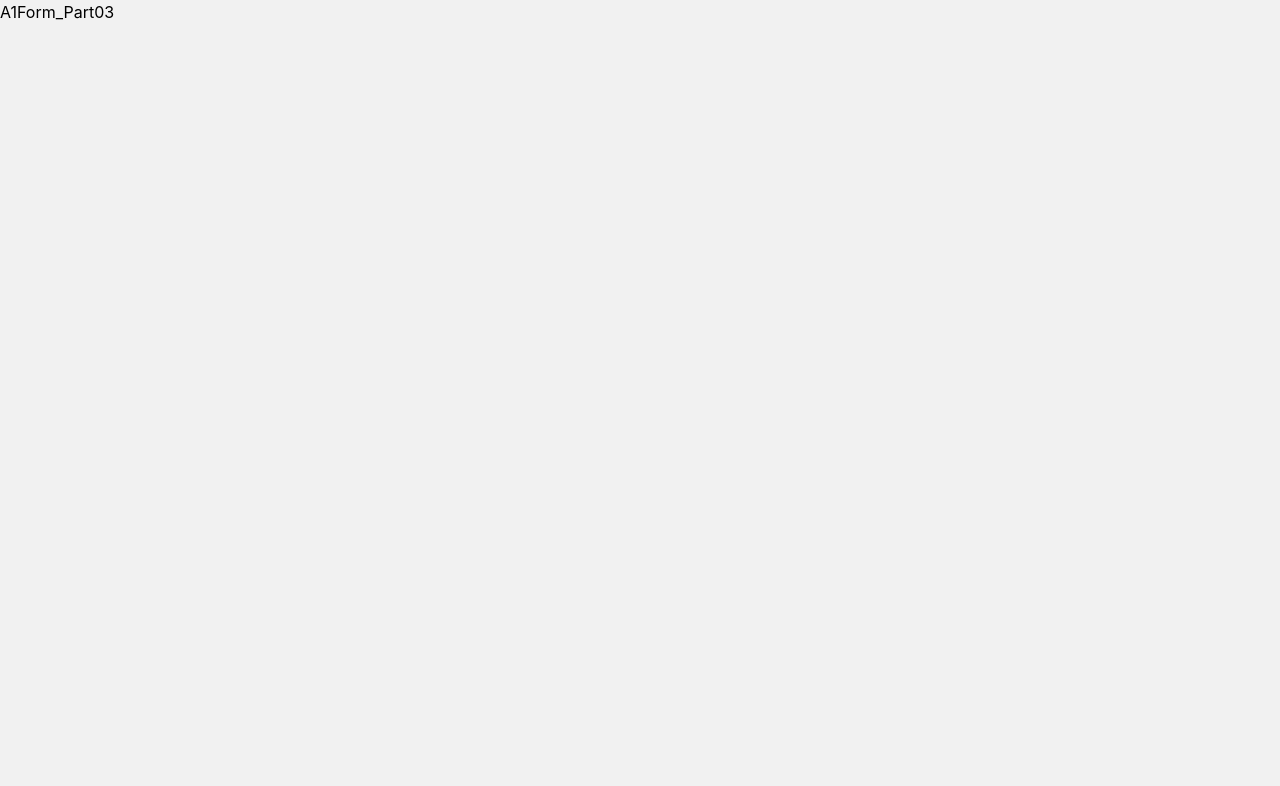
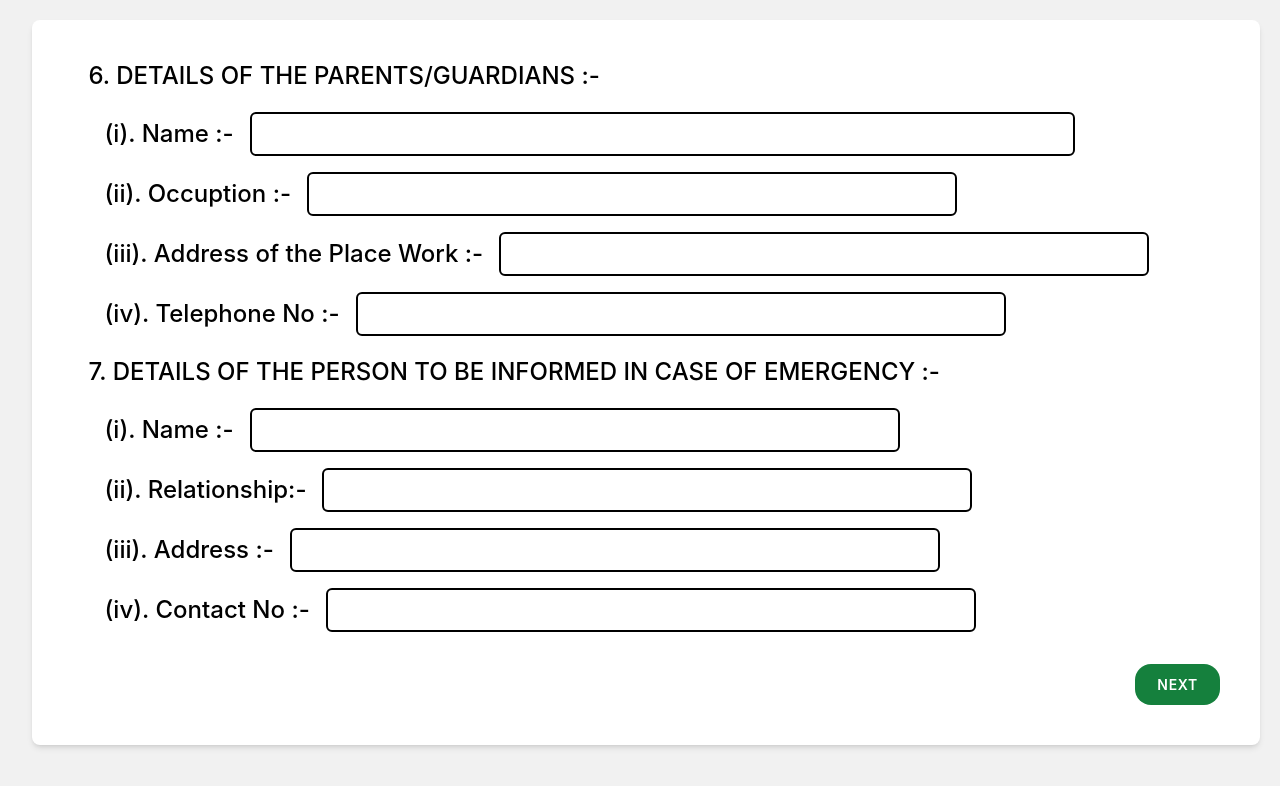
Before and after one commit to MohamadNazik/uov-student-registration-and-renewal-system, a React (Vite) app in the folder student-frontend/: page /a1-from-part-3 in a window 1280 px wide. Shown: the top 786 px of the page. Built offline with nearby package versions, Linux system fonts and the light colour scheme.

Commit message:
creade A1From_part03

```diff
--- a/student-frontend/src/pages/RegistrationProcess/A1Form_Part03.jsx
+++ b/student-frontend/src/pages/RegistrationProcess/A1Form_Part03.jsx
@@ -1,7 +1,139 @@
-import React from "react";
+
+import React, { useState } from "react";
+import uov_logo from "../../assets/uov_logo.png";
+import upload_area from "../../assets/upload_image.jpg";
+import { Link } from "react-router-dom";
+import SecondaryButton from "../../components/SecondaryButton";
+import { useFormContext } from "../../utils/FormContext";
 
 function A1Form_Part03() {
-  return <div>A1Form_Part03</div>;
+  const { formData, updateFormData } = useFormContext();
+  const [stImage, setStImage] = useState(false);
+
+  const handleChange = (e) => {
+    const { name, value } = e.target;
+    updateFormData(name, value);
+  };
+
+  console.log(formData);
+
+  return (
+    <>
+      <div className="bg-white md:block sm:flex m-2 sm:m-5 xl:ml-8 p-2 sm:p-7 xl:p-10 shadow-md rounded-lg  justify-center">
+        <form className="flex flex-col items-center gap-5">
+          {/* Details of the parents/Guardians  */}
+         <div className="flex flex-wrap gap-2 justify-between items-center w-[255px] sm:w-[673px] xl:w-[1115px]">
+            <label className="text-sm sm:text-lg xl:text-2xl font-medium uppercase">
+              6. Details of the parents/Guardians :-
+            </label>
+          </div>
+
+          <div className="flex flex-col gap-2 sm:gap-4 ml-8">
+            <div className="flex flex-wrap gap-2 xl:gap-4 items-center w-[288px] sm:w-[673px] xl:w-[1115px]">
+              <label className="text-sm sm:text-lg xl:text-2xl font-medium">
+                (i). Name :-
+              </label>
+              <input
+                type="text"
+                name="name"
+                className="border-2 border-black rounded-md focus:outline-1 focus:outline-black px-2 w-[220px] sm:w-[420px] xl:w-[825px] text-sm sm:text-lg xl:text-2xl py-1"
+              />
+            </div>
+            <div className="flex flex-wrap gap-2 xl:gap-4 items-center w-[255px] sm:w-[673px] xl:w-[1115px]">
+              <label className="text-sm sm:text-lg xl:text-2xl font-medium">
+                (ii). Occuption :-
+              </label>
+              <input
+                type="text"
+                name="Occuption"
+                className="border-2 border-black rounded-md focus:outline-1 focus:outline-black px-2 w-[220px] sm:w-[420px] xl:w-[650px] text-sm sm:text-lg xl:text-2xl py-1"
+              />
+            </div>
+            <div className="flex flex-wrap gap-2 xl:gap-4 items-center w-[255px] sm:w-[673px] xl:w-[1115px]">
+              <label className="text-sm sm:text-lg xl:text-2xl font-medium">
+                (iii). Address of the Place Work :-
+              </label>
+              <input
+                type="text"
+                name="address_of_the_place_work"
+                className="border-2 border-black rounded-md focus:outline-1 focus:outline-black px-2 w-[220px] sm:w-[420px] xl:w-[650px] text-sm sm:text-lg xl:text-2xl py-1"
+              />
+            </div>
+            <div className="flex flex-wrap gap-2 xl:gap-4 items-center w-[255px] sm:w-[673px] xl:w-[1115px]">
+              <label className="text-sm sm:text-lg xl:text-2xl font-medium">
+                (iv). Telephone No :-
+              </label>
+              <input
+                type="number"
+                name="telephone_no"
+                className="border-2 border-black rounded-md focus:outline-1 focus:outline-black px-2 w-[220px] sm:w-[420px] xl:w-[650px] text-sm sm:text-lg xl:text-2xl py-1"
+              />
+            </div>
+          </div>
+
+         {/* Details of the person To be Informed in case Of emergency   */}
+          <div className="flex flex-wrap gap-2 justify-between items-center w-[255px] sm:w-[673px] xl:w-[1115px]">
+            <label className="text-sm sm:text-lg xl:text-2xl font-medium uppercase">
+              7. Details of the Person To be Informed in Case Of Emergency :-
+            </label>
+          </div>
+
+          <div className="flex flex-col gap-2 sm:gap-4 ml-8">
+            <div className="flex flex-wrap gap-2 xl:gap-4 items-center w-[288px] sm:w-[673px] xl:w-[1115px]">
+              <label className="text-sm sm:text-lg xl:text-2xl font-medium">
+                (i). Name :-
+              </label>
+              <input
+                type="text"
+                name="r_name"
+                className="border-2 border-black rounded-md focus:outline-1 focus:outline-black px-2 w-[220px] sm:w-[420px] xl:w-[650px] text-sm sm:text-lg xl:text-2xl py-1"
+              />
+            </div>
+            <div className="flex flex-wrap gap-2 xl:gap-4 items-center w-[255px] sm:w-[673px] xl:w-[1115px]">
+              <label className="text-sm sm:text-lg xl:text-2xl font-medium">
+                (ii). Relationship:-
+              </label>
+              <input
+                type="text"
+                name="relationship"
+                className="border-2 border-black rounded-md focus:outline-1 focus:outline-black px-2 w-[220px] sm:w-[420px] xl:w-[650px] text-sm sm:text-lg xl:text-2xl py-1"
+              />
+            </div>
+            <div className="flex flex-wrap gap-2 xl:gap-4 items-center w-[255px] sm:w-[673px] xl:w-[1115px]">
+              <label className="text-sm sm:text-lg xl:text-2xl font-medium">
+                (iii). Address :-
+              </label>
+              <input
+                type="text"
+                name="r_address"
+                className="border-2 border-black rounded-md focus:outline-1 focus:outline-black px-2 w-[220px] sm:w-[420px] xl:w-[650px] text-sm sm:text-lg xl:text-2xl py-1"
+              />
+            </div>
+            <div className="flex flex-wrap gap-2 xl:gap-4 items-center w-[255px] sm:w-[673px] xl:w-[1115px]">
+              <label className="text-sm sm:text-lg xl:text-2xl font-medium">
+                (iv). Contact No :-
+              </label>
+              <input
+                type="text"
+                name="contact_no"
+                className="border-2 border-black rounded-md focus:outline-1 focus:outline-black px-2 w-[220px] sm:w-[420px] xl:w-[650px] text-sm sm:text-lg xl:text-2xl py-1"
+              />
+            </div>
+          </div>
+        </form>
+        {/* Next Button */}
+        <div className="flex gap-8 mt-2 sm:gap-20 sm:mt-8 justify-end">
+          <Link to="/alreadyregsubmitted">
+            <SecondaryButton
+              text="Next"
+              color="bg-green-700"
+              hoverColor="hover:bg-green-800"
+            />
+          </Link>
+        </div>
+      </div>
+    </>
+  );
 }
 
 export default A1Form_Part03;
```
